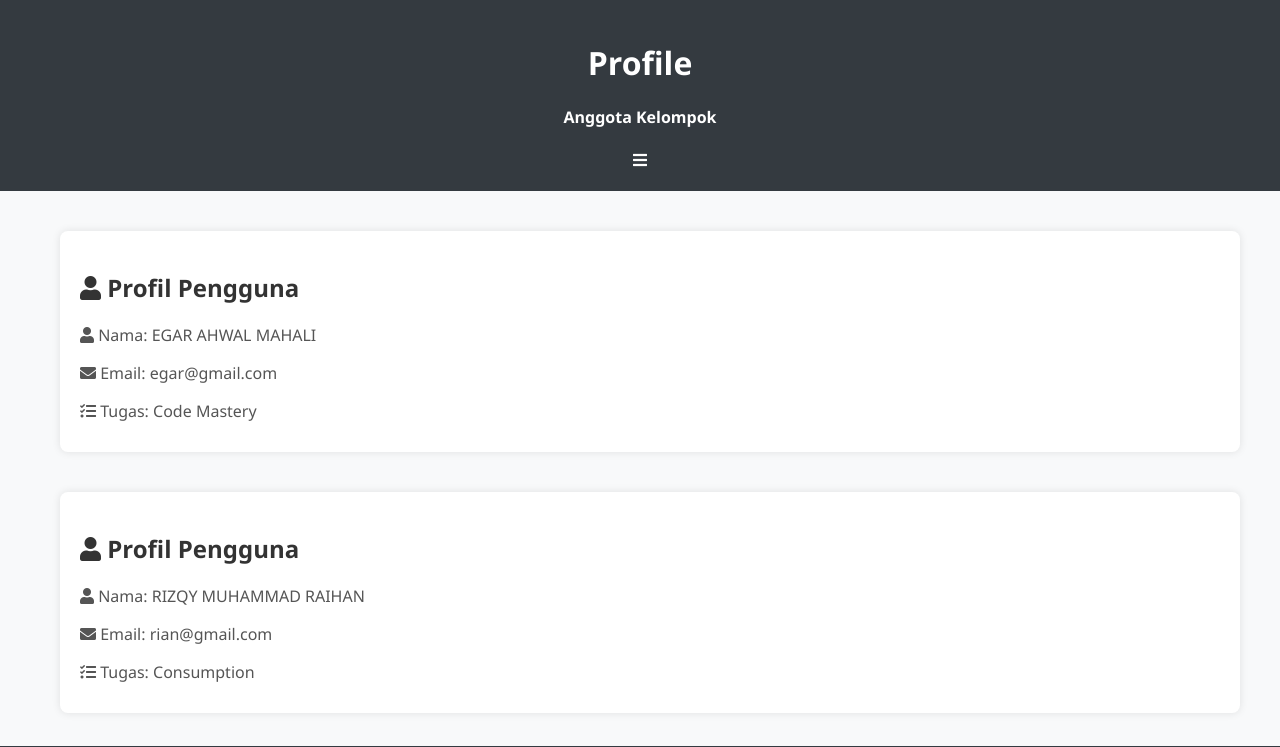
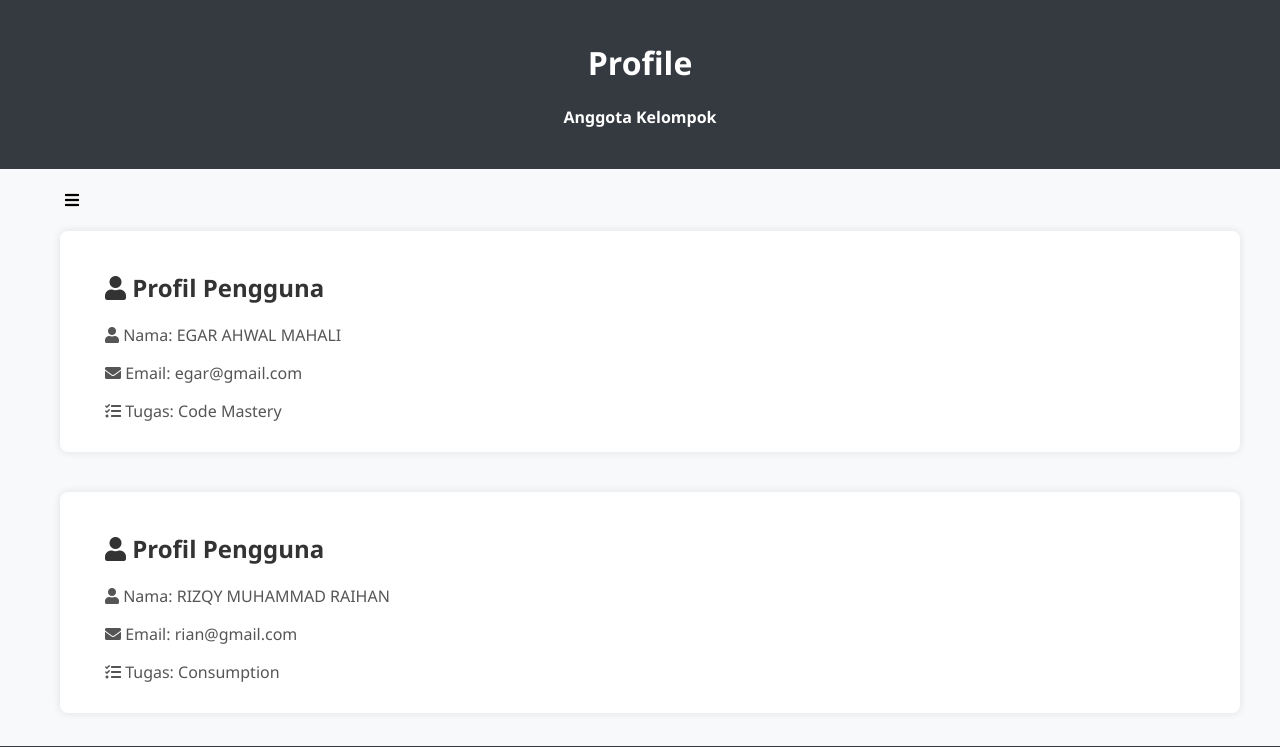
Before and after one commit to SuperbVisor/Web-form-login, a Flask app: page /profil in a window 1280 px wide. Shown: the top 747 px of the page. Run offline with Flask 3, Linux system fonts and the light colour scheme.

Commit message:
modified:   templates/dash.html 	modified:   templates/profile.html 	modified:   templates/sett.html

```diff
--- a/templates/dash.html
+++ b/templates/dash.html
@@ -162,7 +162,6 @@
 <body>
   <header>
     <h1>Dashboard</h1>
-    <i class="fas fa-bars" onclick="toggleNav()"></i>
   </header>
   <nav>
     <img src="/static/pdi.png" alt="Profile Logo">
@@ -178,7 +177,8 @@
   </nav>
   <section>
     <div class="welcome">
-      <p>This your Activity</p>
+      <i class="fas fa-bars" onclick="toggleNav()"></i>
+      <p style="margin-top: 30px;">This your Activity</p>
     </div>
     <div class="box">
       <div class="box1">
--- a/templates/profile.html
+++ b/templates/profile.html
@@ -129,13 +129,15 @@
       margin-bottom: 10px;
       color: #555;
     }
+    i{
+      margin-left: 25px;
+    }
   </style>
 </head>
 <body>
   <header>
     <h1>Profile</h1>
     <h4>Anggota Kelompok </h4>
-    <i class="fas fa-bars" onclick="toggleNav()"></i>
   </header>
   <nav>
     <img src="/static/pdi.png" alt="Profile Logo">
@@ -150,6 +152,7 @@
     </ul>
   </nav>
   <section>
+    <i class="fas fa-bars" onclick="toggleNav()"></i>
     <div class="content">
       <div class="profile">
         <h2><i class="fas fa-user"></i> Profil Pengguna</h2>
--- a/templates/sett.html
+++ b/templates/sett.html
@@ -134,7 +134,6 @@
 <body>
   <header>
     <h1>Setting</h1>
-    <i class="fas fa-bars" onclick="toggleNav()"></i>
   </header>
   <nav>
     <img src="/static/pdi.png" alt="Profile Logo">
@@ -149,6 +148,7 @@
     </ul>
   </nav>
   <section>
+    <i class="fas fa-bars" onclick="toggleNav()"></i>
     <h2>Pengaturan Umum</h2>
     <p>Silakan pilih kategori pengaturan yang ingin Anda atur.</p>
     <!-- Konten pengaturan umum -->
```
